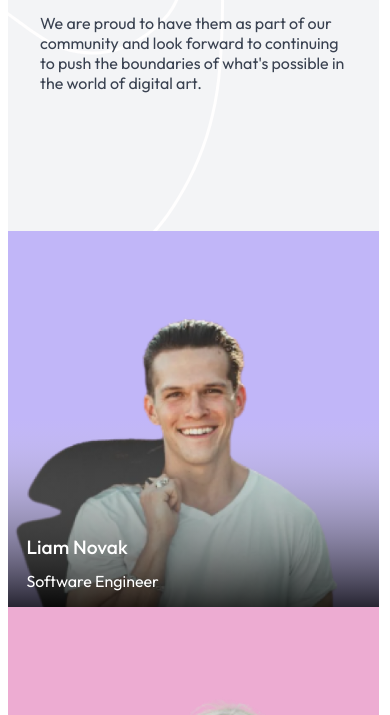
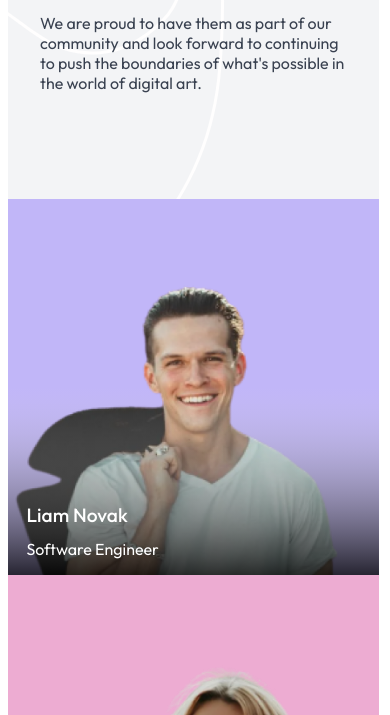
Before and after one commit to beetrand/our-team-layout-master, a website: page index.html in a window 390 px wide. Shown: the part 129-844 px from the top of the page. Drawn offline with Linux system fonts and the light colour scheme.

Commit message:
Adjust container layout spacing and grid dimensions
- Reduce container width from 80% to 77%
- Increase top/bottom margins from 5rem to 5.5rem
- Decrease mobile grid row height from 22rem to 20rem

```diff
--- a/index.scss
+++ b/index.scss
@@ -13,8 +13,8 @@ body {
 
 .container {
     display: grid;
-    width: 80%;
-    margin: 5rem auto 5rem auto;
+    width: 77%;
+    margin: 5.5rem auto 5.5rem auto;
     border-radius: 2rem;
     background-color: #f3f4f6;
     background-image: url("resources/Background_decor.svg");
@@ -167,7 +167,7 @@ body {
         width: 95%;
         margin: 0.5rem;
         grid-template-columns: repeat(1, 1fr);
-        grid-template-rows: 22rem repeat(6, 1fr);
+        grid-template-rows: 20rem repeat(6, 1fr);
 
         & > :first-child {
             height: 20rem;
```
Also changed, not shown: index.css.
